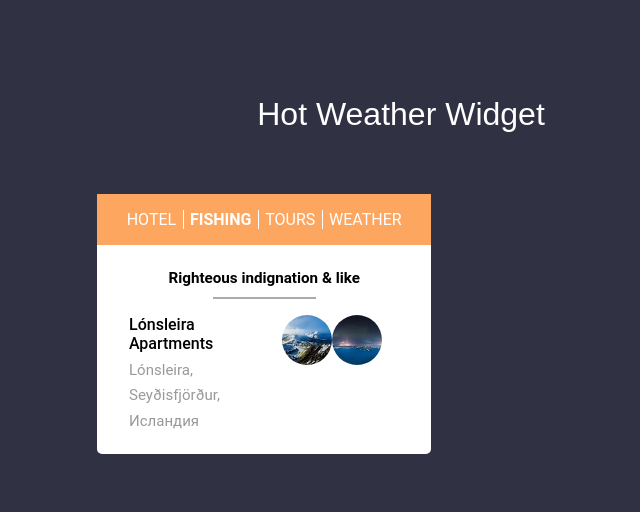
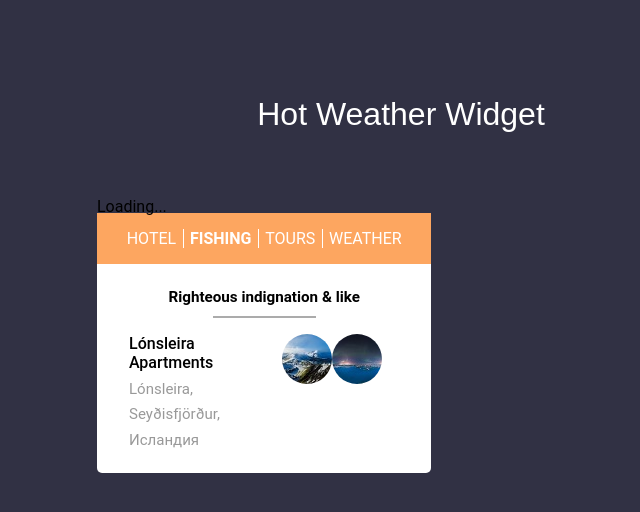
Before and after one commit to fedor8/hot_weather_widget, an Angular app: page / in a window 1280 px wide. Shown: the top 512 px of the page, without its empty margins (239-879 px from the left). Built offline with nearby package versions, Linux system fonts and the light colour scheme.

Commit message:
resort list styles

```diff
--- a/src/app/app.component.html
+++ b/src/app/app.component.html
@@ -3,7 +3,10 @@
 </h1>
 <div class="element">
   <div class="element-left">
-    <div class="element-bg-img"><img *ngIf="resort" [src]="resort.picture" alt="" class="img-responsive"> </div>
+    <div class="element-bg-img">
+      <img *ngIf="resort; else noResorts" [src]="resort.picture" alt="" class="img-responsive">
+      <ng-template #noResorts>Loading...</ng-template>
+    </div>
     <div class="element-left-bottom">
       <hww-category-menu (choose)="chooseCategory($event);"></hww-category-menu>
       <hww-resort-list [resorts]="resorts" [category]="category" (choose)="resort = $event;"></hww-resort-list>
--- a/src/app/components/resort-list/resort-list.component.html
+++ b/src/app/components/resort-list/resort-list.component.html
@@ -3,7 +3,7 @@
   <span class="line"> </span>
   <div class="activity_box">
     <div class="scrollbar" id="style-2" *ngIf="resorts | async  as resortsArray; else loadGif">
-      <div class="activity-row" *ngFor="let resort of resortsArray | resortFilter:category" (click)="chooseResort(resort)">
+      <div class="activity-row" [ngClass]="{'selected-row': (resort === choosenResort)}" *ngFor="let resort of resortsArray | resortFilter:category" (click)="chooseResort(resort)">
         <div class="activity-desc">
           <h5>{{resort.name}}</h5>
           <p>{{resort.address}}</p>
--- a/src/app/components/resort-list/resort-list.component.ts
+++ b/src/app/components/resort-list/resort-list.component.ts
@@ -19,12 +19,15 @@ export class ResortListComponent implements OnInit {
   @Output()
   public choose: EventEmitter<Resort> = new EventEmitter();
 
+  private choosenResort: Resort;
+
   constructor() { }
 
   ngOnInit() {
   }
 
   chooseResort(resort: Resort) {
+    this.choosenResort = resort;
     this.choose.emit(resort);
   }
 }
--- a/src/styles.css
+++ b/src/styles.css
@@ -253,6 +253,10 @@ i.text-info{
 }
 .activity-row{
   margin-bottom:1em;
+  cursor: pointer;
+}
+.selected-row{
+  border-left: solid 3px chocolate;
 }
 .scrollbar{
   height:115px;
```
Also changed, not shown: src/assets/images/4.jpg.
